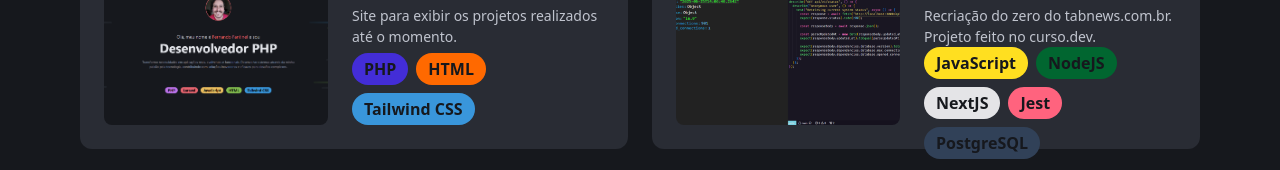
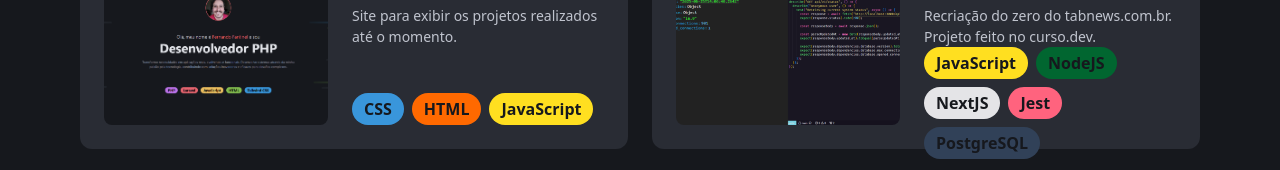
Before and after one commit to fernandofantinel/portfolio-static, a website: page index.html in a window 1280 px wide. Shown: the part 926-1096 px from the top of the page. Drawn offline with Linux system fonts and the light colour scheme.

Commit message:
fix: change project home page technologies

```diff
--- a/index.html
+++ b/index.html
@@ -56,14 +56,14 @@
             <p class="text-gray-200 text-sm leading-normal">Site para exibir os projetos realizados até o momento.</p>
           </div>
           <div class="flex flex-wrap gap-2">
-            <div class="bg-indigo-700 rounded-full px-3 py-1">
-              <span class="text-gray-500 font-bold leading-[1.2]">PHP</span>
+            <div class="bg-main-blue rounded-full px-3 py-1">
+              <span class="text-gray-500 font-bold leading-[1.2]">CSS</span>
             </div>
             <div class="bg-orange-500 rounded-full px-3 py-1">
               <span class="text-gray-500 font-bold leading-[1.2]">HTML</span>
             </div>
-            <div class="bg-main-blue rounded-full px-3 py-1">
-              <span class="text-gray-500 font-bold leading-[1.2]">Tailwind CSS</span>
+            <div class="bg-yellow-300 rounded-full px-3 py-1">
+              <span class="text-gray-500 font-bold leading-[1.2]">JavaScript</span>
             </div>
           </div>
         </div>
```
